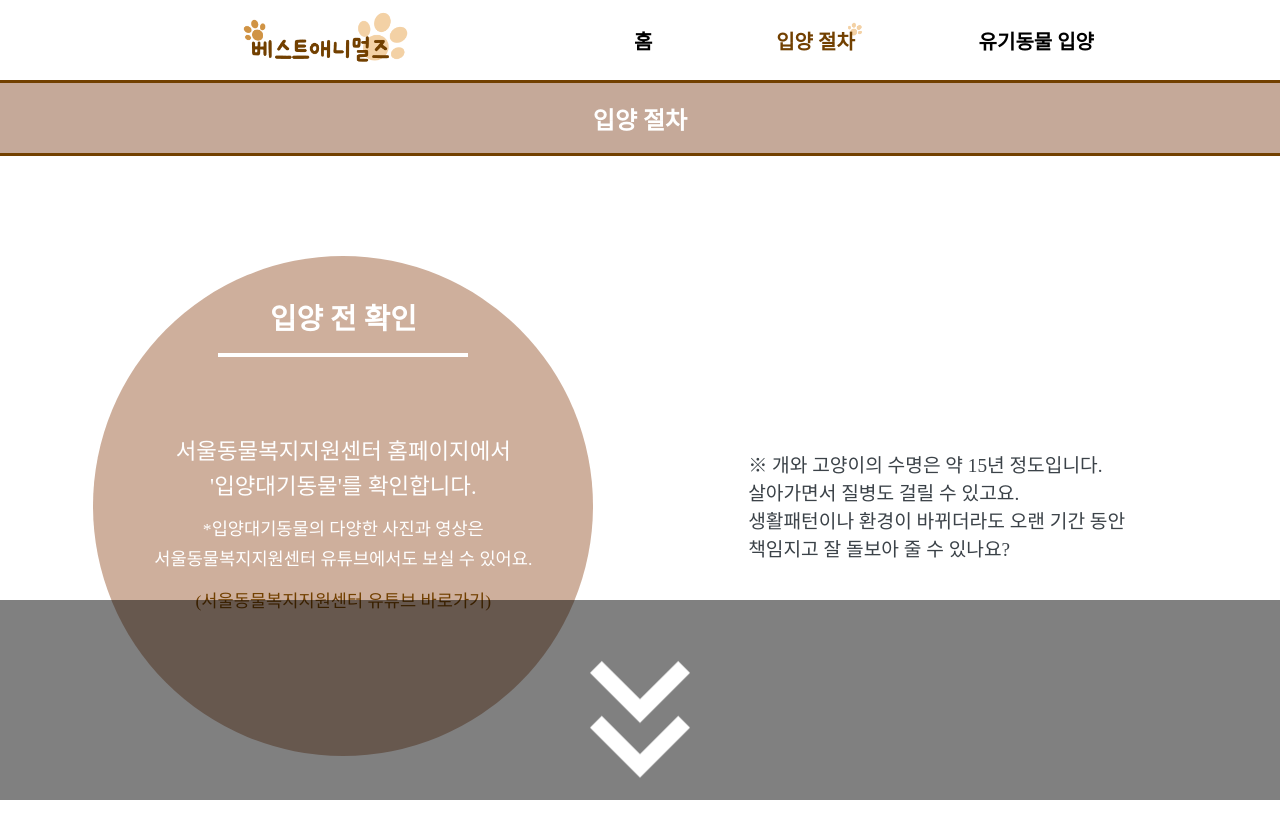
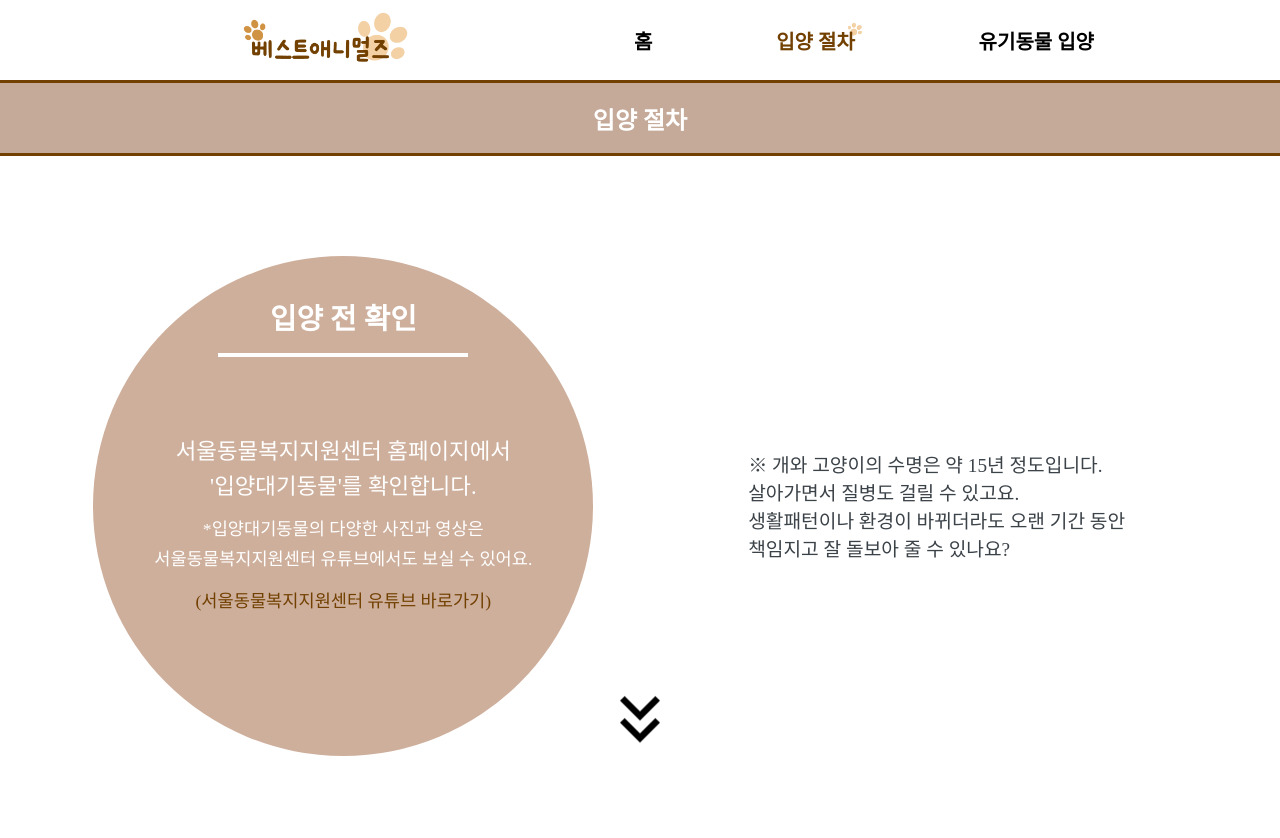
Before and after one commit to kmj0973/bestanimals, a Next.js app in the folder client/: page /procedure in a window 1280 px wide. Shown: the top 838 px of the page. Built offline with nearby package versions, Linux system fonts and the light colour scheme; a web font is replaced by a local one.

Commit message:
fix/procedure underbar custom

```diff
--- a/client/src/containers/procedure/ProcedureList/ProcedureList.styles.ts
+++ b/client/src/containers/procedure/ProcedureList/ProcedureList.styles.ts
@@ -65,13 +65,12 @@ export const UnderArrow = styled.div<{
   max-width: 1440px;
   height: 200px;
 
-  background-color: black;
-  color: white;
-  font-size: 2rem;
-  opacity: 0.5;
-
   bottom: 0px;
   margin: 0 auto;
+
+  display: flex;
+  justify-content: center;
+  align-items: center;
 
   div {
     height: 100%;
@@ -86,6 +85,13 @@ export const UnderArrow = styled.div<{
       animation: ${disappear} 0.5s ease-out;
       display: none;
     `}
+`;
+
+export const ArrowIcon = styled(MdKeyboardDoubleArrowDown)`
+  width: 100%;
+  height: 40%;
+
+  animation: ${updown} infinite 1s ease-out alternate;
 `;
 
 export const ContentsContainer = styled.div`
@@ -274,10 +280,3 @@ export const LeftSmallDot = styled.div`
 
   border-radius: 50%;
 `;
-
-export const ArrowIcon = styled(MdKeyboardDoubleArrowDown)`
-  width: 100%;
-  height: 100%;
-
-  animation: ${updown} infinite 1s ease-out alternate;
-`;
--- a/client/src/containers/procedure/ProcedureList/ProcedureList.tsx
+++ b/client/src/containers/procedure/ProcedureList/ProcedureList.tsx
@@ -188,7 +188,9 @@ const ProcedureList = () => {
         </S.ContentBox>
       </S.ContentBoxContainer>
       <S.UnderArrow $scrollY={scroll}>
-        <S.ArrowIcon></S.ArrowIcon>
+        <div>
+          <S.ArrowIcon></S.ArrowIcon>
+        </div>
       </S.UnderArrow>
     </S.ContentsContainer>
   );
```
